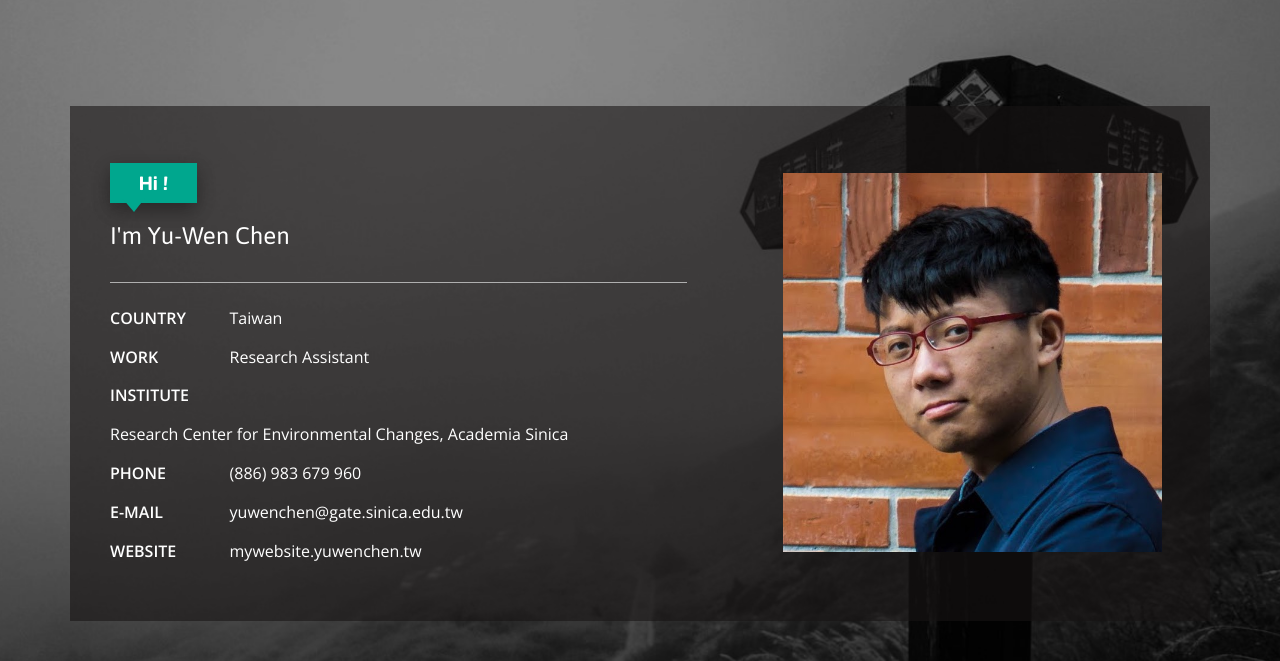
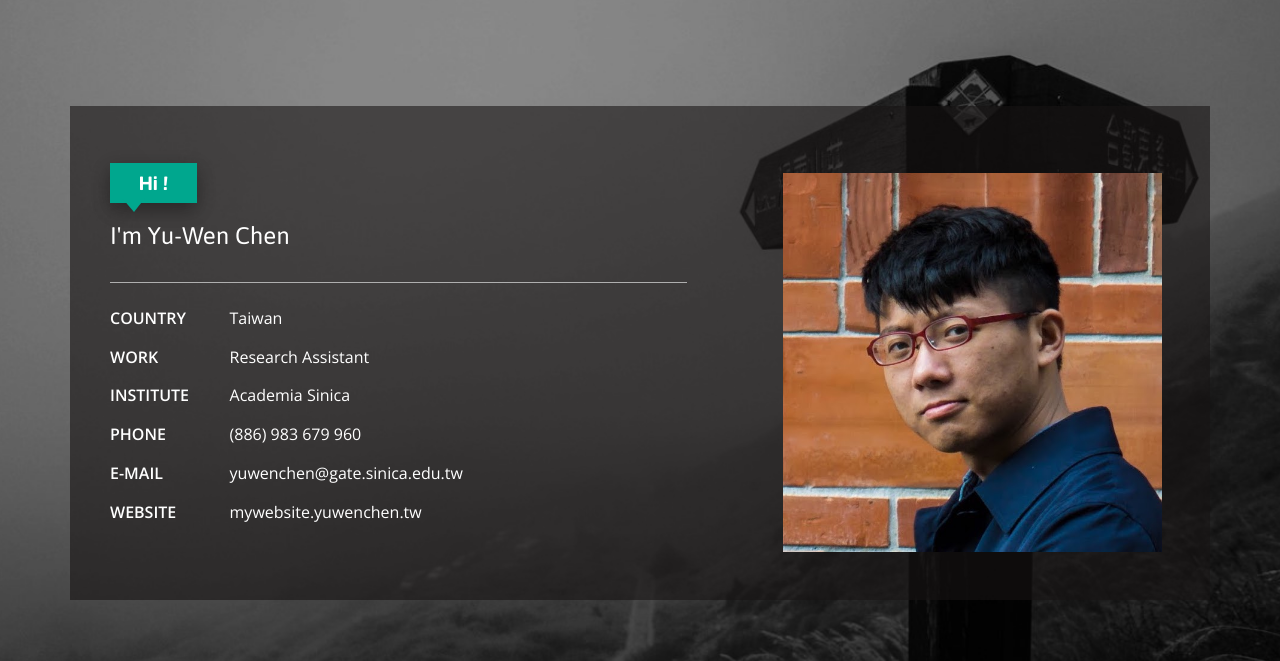
Before and after one commit to ywchen-tw/mywebsite-1st-version, a plain HTML site: page index.html in a window 1280 px wide. Shown: the part 102-763 px from the top of the page. Drawn offline with nearby package versions, Linux system fonts and the light colour scheme; files whose address does not match are found by name.

Commit message:
Update index.html

```diff
--- a/index.html
+++ b/index.html
@@ -97,7 +97,7 @@ Smartphone Compatible web template, free webdesigns for Nokia, Samsung, LG, Sony
 						<li>
 							<ul class="address-text">
 								<li><b>INSTITUTE</b></li>
-								<li>Research Center for Environmental Changes, Academia Sinica</font></li>
+								<li>Academia Sinica</font></li>
 							</ul>
 						</li>
 						<li>
```
